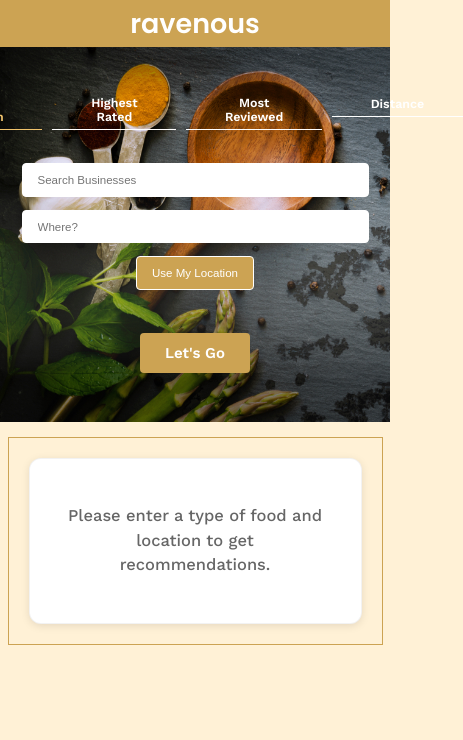
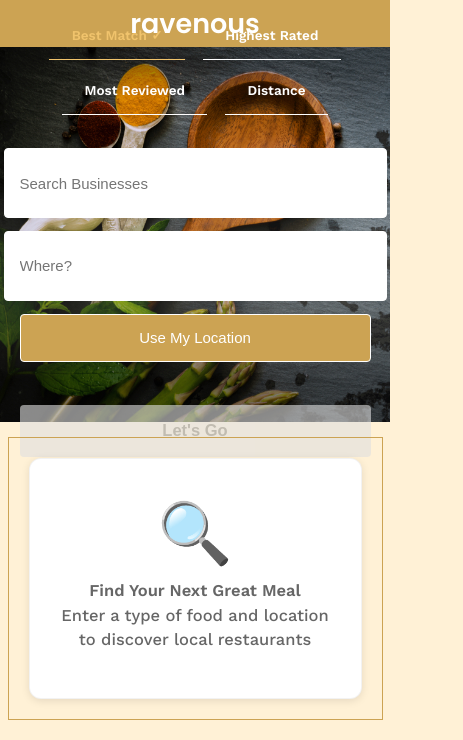
Before and after one commit to BarrsX/ravenous, a React (Create React App) app: page / in a window 390 px wide. Shown: the top 740 px of the page, 463 px wide, since content can reach past the window. Built offline with nearby package versions, Linux system fonts and the light colour scheme.

Commit message:
Enhances loading animations and UI feedback across components; adds accessibility features and improves button interactions.

```diff
--- a/src/LoadingBar.css
+++ b/src/LoadingBar.css
@@ -1,13 +1,30 @@
+/* Doherty Threshold - Smooth, modern loading animation */
 @keyframes loading {
-    0% { width: 0%; }
-    100% { width: 100%; }
+    0% {
+        left: -40%;
+    }
+    100% {
+        left: 100%;
+    }
 }
 
 .LoadingBar {
     position: absolute;
     top: 50%;
     left: 0;
+    width: 100%;
     height: 4px;
-    background: #cca353;
-    animation: loading 2s ease-in-out infinite;
+    background: #f0f0f0;
+    overflow: hidden;
 }
+
+.LoadingBar::after {
+    content: '';
+    position: absolute;
+    top: 0;
+    left: -40%;
+    bottom: 0;
+    width: 40%;
+    background: linear-gradient(90deg, transparent, #cca353, transparent);
+    animation: loading 1.5s ease-in-out infinite;
+}
--- a/src/components/Business/Business.css
+++ b/src/components/Business/Business.css
@@ -1,3 +1,4 @@
+/* Serial Position Effect & Aesthetic-Usability - Staggered entrance animation */
 .Business {
   display: flex;
   flex-direction: column;
@@ -11,7 +12,28 @@
   overflow: hidden;
   transition: all 0.3s ease;
   border: 1px solid rgba(0, 0, 0, 0.05);
+  animation: slideIn 0.4s ease-out backwards;
 }
+
+@keyframes slideIn {
+  from {
+    opacity: 0;
+    transform: translateY(20px);
+  }
+  to {
+    opacity: 1;
+    transform: translateY(0);
+  }
+}
+
+/* Stagger the animation for each card */
+.Business:nth-child(1) { animation-delay: 0.05s; }
+.Business:nth-child(2) { animation-delay: 0.1s; }
+.Business:nth-child(3) { animation-delay: 0.15s; }
+.Business:nth-child(4) { animation-delay: 0.2s; }
+.Business:nth-child(5) { animation-delay: 0.25s; }
+.Business:nth-child(6) { animation-delay: 0.3s; }
+.Business:nth-child(n+7) { animation-delay: 0.35s; }
 
 .Business:hover {
   box-shadow: 0 8px 25px rgba(0, 0, 0, 0.15);
@@ -265,24 +287,30 @@
   border: 1px solid rgba(204, 163, 83, 0.2);
 }
 
+/* Fitts's Law - Adequate touch target size for clickable elements */
 /* Yelp Link */
 .Business-yelp-link {
   display: inline-block;
   margin-top: 0.5rem;
   color: #CCA353;
   text-decoration: none;
-  font-size: 0.8rem;
+  font-size: 0.85rem;
   font-weight: 500;
   transition: all 0.2s ease;
-  padding: 0.3rem 0.6rem;
+  padding: 0.6rem 1.2rem;
   border: 1px solid rgba(204, 163, 83, 0.3);
   border-radius: 8px;
   background: rgba(204, 163, 83, 0.05);
+  min-height: 44px;
+  display: flex;
+  align-items: center;
+  justify-content: center;
 }
 
 .Business-yelp-link:hover {
   color: #fff;
   background: #CCA353;
   text-decoration: none;
-  transform: translateY(-1px);
+  transform: translateY(-2px);
+  box-shadow: 0 4px 12px rgba(204, 163, 83, 0.3);
 }
--- a/src/components/BusinessList/BusinessList.css
+++ b/src/components/BusinessList/BusinessList.css
@@ -38,6 +38,34 @@
   border-radius: 12px;
   box-shadow: 0 2px 8px rgba(0, 0, 0, 0.1);
   border: 1px solid rgba(0, 0, 0, 0.05);
+  animation: fadeIn 0.3s ease-in; /* Aesthetic-Usability Effect */
+}
+
+/* Visual Hierarchy & Cognitive Load */
+.empty-icon {
+  font-size: 4rem;
+  margin-bottom: 1rem;
+  display: block;
+  animation: bounce 0.6s ease-in-out;
+}
+
+@keyframes bounce {
+  0%, 100% { transform: translateY(0); }
+  50% { transform: translateY(-10px); }
+}
+
+.empty-title {
+  font-size: 1.5rem;
+  font-weight: 600;
+  color: #333;
+  margin: 0 0 0.5rem 0;
+}
+
+.empty-subtitle {
+  font-size: 1rem;
+  color: #666;
+  margin: 0;
+  line-height: 1.5;
 }
 
 .BusinessList-empty p {
@@ -46,3 +74,15 @@
   margin: 0;
   line-height: 1.5;
 }
+
+/* Serial Position Effect - Smooth appearance animation */
+@keyframes fadeIn {
+  from {
+    opacity: 0;
+    transform: translateY(10px);
+  }
+  to {
+    opacity: 1;
+    transform: translateY(0);
+  }
+}
--- a/src/components/BusinessList/BusinessList.js
+++ b/src/components/BusinessList/BusinessList.js
@@ -11,13 +11,24 @@ class BusinessList extends React.Component {
           <div className="LoadingBar"></div>
         ) : !this.props.searchPerformed ? (
           <div className="BusinessList-empty">
-            <p>
-              Please enter a type of food and location to get recommendations.
+            {/* Miller's Law & Cognitive Load - Clear, concise instructions */}
+            <span className="empty-icon" role="img" aria-label="Search">
+              🔍
+            </span>
+            <p className="empty-title">Find Your Next Great Meal</p>
+            <p className="empty-subtitle">
+              Enter a type of food and location to discover local restaurants
             </p>
           </div>
         ) : this.props.businesses.length === 0 ? (
           <div className="BusinessList-empty">
-            <p>No businesses found. Please try another search.</p>
+            <span className="empty-icon" role="img" aria-label="No results">
+              😕
+            </span>
+            <p className="empty-title">No Results Found</p>
+            <p className="empty-subtitle">
+              Try adjusting your search or location
+            </p>
           </div>
         ) : (
           this.props.businesses.map((business) => {
--- a/src/components/SearchBar/SearchBar.css
+++ b/src/components/SearchBar/SearchBar.css
@@ -20,30 +20,42 @@
   margin: 0 5px;
 }
 
+/* Fitts's Law - Larger, more accessible sort buttons */
 .SearchBar-sort-options button {
   cursor: pointer;
   width: auto;
   border: none;
   border-bottom: 1px solid #fff;
-  padding: 0 2.58rem .33rem 2.58rem;
+  padding: 0.5rem 2.58rem 0.5rem 2.58rem;
   line-height: 1.13;
   text-align: center;
   font-weight: 600;
   font-size: .83rem;
-  transition: color .25s;
+  transition: all .25s ease;
   background: none;
   color: #ffffff;
   font-family: inherit;
+  min-height: 44px; /* Adequate touch target */
+  display: flex;
+  align-items: center;
 }
 
 .SearchBar-sort-options button:hover {
   color: #d4cfcf;
+  transform: translateY(-1px);
 }
 
 .SearchBar-sort-options button.active,
 .SearchBar-sort-options button.active:hover {
   border-bottom: 1px solid #f0c36c;
   color: #f0c36c;
+  font-weight: 700;
+}
+
+/* Von Restorff Effect - Visual indicator */
+.active-indicator {
+  margin-left: 0.3rem;
+  font-weight: bold;
 }
 
 .SearchBar-fields {
@@ -52,6 +64,7 @@
   margin-bottom: 2.88rem;
 }
 
+/* Cognitive Load - Clear visual feedback for inputs */
 .SearchBar-fields input {
   width: 21rem;
   padding: .66rem 1rem;
@@ -60,6 +73,14 @@
   border-radius: 4px;
   font-size: .77rem;
   font-weight: 500;
+  transition: all 0.2s ease;
+}
+
+.SearchBar-fields input:focus {
+  outline: none;
+  border-color: #f0c36c;
+  box-shadow: 0 0 0 3px rgba(240, 195, 108, 0.3);
+  transform: translateY(-1px);
 }
 
 .SearchBar-fields input:last-child {
@@ -84,6 +105,38 @@
   background-color: #a7874b;
 }
 
+/* Fitts's Law - Larger, easier to click buttons */
+.SearchBar-button {
+  border-radius: 4px;
+  padding: 1rem 3rem;
+  background-color: #cca353;
+  color: #ffffff;
+  font-weight: 600;
+  font-size: 1rem;
+  border: none;
+  cursor: pointer;
+  transition: all 0.3s ease;
+  min-height: 48px; /* Minimum touch target size */
+}
+
+.SearchBar-button:hover:not(.disabled) {
+  background-color: #a7874b;
+  transform: translateY(-2px);
+  box-shadow: 0 4px 12px rgba(0, 0, 0, 0.15);
+}
+
+.SearchBar-button:active:not(.disabled) {
+  transform: translateY(0);
+}
+
+/* Cognitive Load - Visual feedback for disabled state */
+.SearchBar-button.disabled {
+  background-color: #e0e0e0;
+  color: #999;
+  cursor: not-allowed;
+  opacity: 0.6;
+}
+
 .SearchBar-fields button {
   width: auto;
   padding: .66rem 1rem;
@@ -94,29 +147,16 @@
   background-color: #cca353;
   color: #ffffff;
   cursor: pointer;
+  min-height: 44px; /* Fitts's Law - adequate touch target */
+  transition: all 0.2s ease;
 }
 
 .SearchBar-fields button:hover {
   background-color: #a7874b;
+  transform: translateY(-1px);
 }
 
-.SearchBar-button {
-  border-radius: 4px;
-  padding: .72rem 1.7rem;
-  background-color: #cca353;
-  color: #ffffff;
-  font-weight: 600;
-  transition: background-color .5s;
-  border: none;
-  cursor: pointer;
-  font-family: inherit;
-  font-size: inherit;
-}
-
-.SearchBar-button:hover {
-  background-color: #a7874b;
-}
-
+/* Fitts's Law & Hick's Law - Mobile optimizations */
 @media only screen and (max-width: 560px) {
   .SearchBar {
     background-image: url('./background_search_mobile.jpg');
@@ -125,6 +165,15 @@
   .SearchBar-sort-options ul {
     margin-left: 2rem;
     margin-right: 2rem;
+    flex-wrap: wrap;
+    gap: 0.5rem;
+  }
+
+  /* Larger touch targets on mobile */
+  .SearchBar-sort-options button {
+    min-height: 48px;
+    padding: 0.6rem 1.5rem;
+    font-size: 0.9rem;
   }
 
   .SearchBar-fields {
@@ -135,5 +184,23 @@
   .SearchBar-fields input {
     margin-right: 0;
     margin-bottom: .86rem;
+    width: 90%;
+    max-width: 400px;
+    min-height: 48px;
+    font-size: 1rem;
+  }
+
+  .SearchBar-fields button {
+    width: 90%;
+    max-width: 400px;
+    min-height: 48px;
+    font-size: 1rem;
+  }
+
+  .SearchBar-button {
+    width: 90%;
+    max-width: 400px;
+    min-height: 52px;
+    font-size: 1.1rem;
   }
 }
--- a/src/components/SearchBar/SearchBar.js
+++ b/src/components/SearchBar/SearchBar.js
@@ -64,6 +64,13 @@ class SearchBar extends React.Component {
     }
   }
 
+  // Allow Enter key to submit (Jakob's Law - familiar patterns)
+  handleKeyPress = (event) => {
+    if (event.key === "Enter") {
+      this.handleSearch(event);
+    }
+  };
+
   getUserLocation = () => {
     if (navigator.geolocation) {
       navigator.geolocation.getCurrentPosition(
@@ -108,8 +115,14 @@ class SearchBar extends React.Component {
             className={this.getSortByClass(sortByOptionValue)}
             onClick={this.handleSortByChange.bind(this, sortByOptionValue)}
             type="button"
+            aria-label={`Sort by ${sortByOption}`}
+            aria-pressed={this.state.sortBy === sortByOptionValue}
           >
             {sortByOption}
+            {/* Von Restorff Effect - Visual indicator for active sort */}
+            {this.state.sortBy === sortByOptionValue && (
+              <span className="active-indicator"> ✓</span>
+            )}
           </button>
         </li>
       );
@@ -117,6 +130,9 @@ class SearchBar extends React.Component {
   }
 
   render() {
+    // Check if search is ready (Cognitive Load - clear feedback)
+    const canSearch = this.state.term && this.state.location;
+
     return (
       <div className="SearchBar">
         <div className="SearchBar-sort-options">
@@ -125,20 +141,32 @@ class SearchBar extends React.Component {
         <div className="SearchBar-fields">
           <input
             onChange={this.handleTermChange}
+            onKeyPress={this.handleKeyPress}
             placeholder="Search Businesses"
+            value={this.state.term}
+            aria-label="Search for type of business"
           />
           <input
             onChange={this.handleLocationChange}
+            onKeyPress={this.handleKeyPress}
             placeholder="Where?"
             value={this.state.location}
+            aria-label="Location"
           />
-          <button onClick={this.getUserLocation}>Use My Location</button>
+          <button
+            onClick={this.getUserLocation}
+            aria-label="Use my current location"
+          >
+            Use My Location
+          </button>
         </div>
         <div className="SearchBar-submit">
           <button
             type="button"
-            className="SearchBar-button"
+            className={`SearchBar-button ${!canSearch ? "disabled" : ""}`}
             onClick={this.handleSearch}
+            disabled={!canSearch}
+            aria-label="Search for businesses"
           >
             Let's Go
           </button>
```
